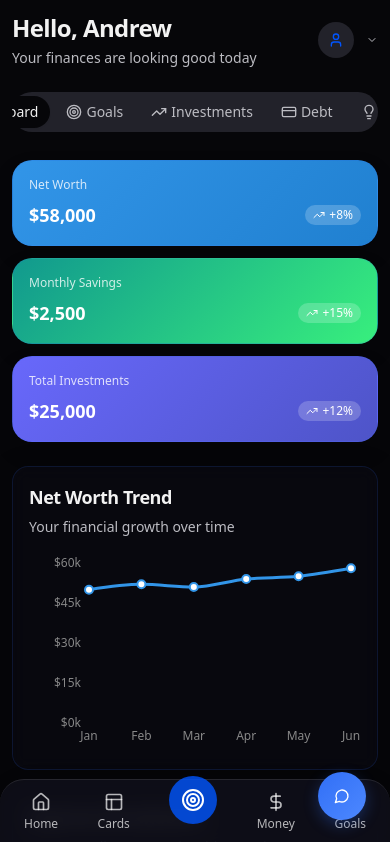
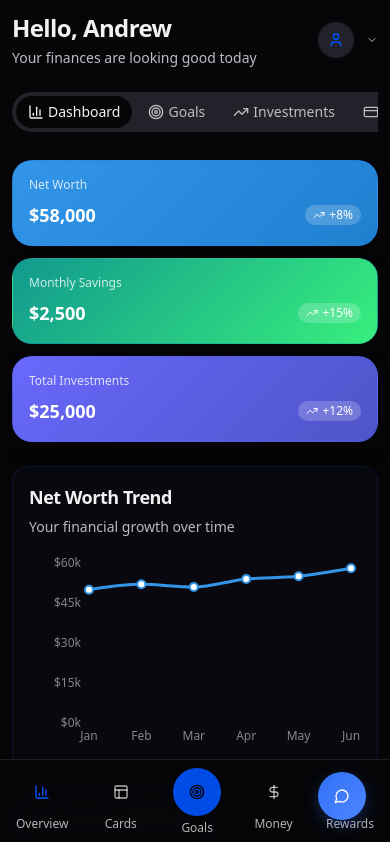
Before and after one commit to Harshx895/Finance_project, a React (Vite) app: page / in a window 390 px wide. Shown: the top 842 px of the page. Built offline with nearby package versions, Linux system fonts and the light colour scheme.

Commit message:
Improve mobile view
Update the mobile view to match the desktop view, addressing issues with card visibility, dashboard navigation, and the unnecessary bottom bar.

```diff
--- a/src/index.css
+++ b/src/index.css
@@ -129,7 +129,7 @@
   box-shadow: 0 12px 24px rgba(0, 0, 0, 0.22);
 }
 
-/* New card colors inspired by the image */
+/* Card colors inspired by the image */
 .card-blue {
   background: linear-gradient(135deg, #3295e8, #2080d0);
 }
@@ -154,13 +154,7 @@
   background: linear-gradient(135deg, #11998e, #38ef7d);
 }
 
-.bottom-nav {
-  background: rgba(15, 15, 25, 0.9);
-  backdrop-filter: blur(10px);
-  border-top: 1px solid rgba(255, 255, 255, 0.1);
-  border-radius: 1.5rem 1.5rem 0 0;
-}
-
+/* Updated mobile styles */
 @media (max-width: 640px) {
   .glass-card {
     border-radius: calc(var(--radius) - 0.25rem);
@@ -170,4 +164,15 @@
     transform: translateY(-1px);
     box-shadow: 0 3px 8px rgba(49, 111, 246, 0.3);
   }
+
+  .tabs-container::-webkit-scrollbar {
+    display: none;
+  }
+
+  .tabs-container {
+    -ms-overflow-style: none;
+    scrollbar-width: none;
+    overflow-x: auto;
+    padding-bottom: 4px;
+  }
 }
--- a/src/pages/Index.tsx
+++ b/src/pages/Index.tsx
@@ -1,4 +1,3 @@
-
 import { useState } from "react";
 import { MetricCard } from "@/components/MetricCard";
 import {
@@ -10,7 +9,7 @@ import {
 } from "@/components/ui/card";
 import { Tabs, TabsContent, TabsList, TabsTrigger } from "@/components/ui/tabs";
 import { LineChart, Line, PieChart, Pie, Cell, ResponsiveContainer, XAxis, YAxis, Tooltip, BarChart, Bar } from 'recharts';
-import { MessageCircle, User, ChevronDown, TrendingUp, Wallet, CreditCard, BarChart3, Target, Lightbulb, Home, Layout, DollarSign, Trophy } from "lucide-react";
+import { MessageCircle, User, ChevronDown, TrendingUp, Wallet, CreditCard, BarChart3, Target, Lightbulb, Layout, DollarSign, Trophy } from "lucide-react";
 import { Button } from "@/components/ui/button";
 
 const dummyNetWorthData = [
@@ -64,7 +63,7 @@ const Index = () => {
   const [showAIChat, setShowAIChat] = useState(false);
 
   return (
-    <div className="min-h-screen p-3 md:p-8 bg-background">
+    <div className="min-h-screen p-3 md:p-8 bg-background pb-20 md:pb-8">
       <div className="max-w-7xl mx-auto space-y-6 md:space-y-8">
         <div className="flex items-center justify-between">
           <div className="space-y-1">
@@ -81,26 +80,26 @@ const Index = () => {
 
         <Tabs defaultValue="dashboard" className="space-y-6 md:space-y-8">
           <div className="relative overflow-auto pb-1">
-            <TabsList className="inline-flex w-full md:w-auto p-1 gap-1 bg-secondary rounded-full overflow-x-auto scrollbar-none">
+            <TabsList className="inline-flex w-full w-auto p-1 gap-1 bg-secondary rounded-full overflow-x-auto scrollbar-none">
               <TabsTrigger value="dashboard" className="rounded-full whitespace-nowrap data-[state=active]:tab-active">
                 <BarChart3 className="h-4 w-4 mr-1 md:mr-2" />
-                <span className="md:inline">Dashboard</span>
+                <span>Dashboard</span>
               </TabsTrigger>
               <TabsTrigger value="goals" className="rounded-full whitespace-nowrap data-[state=active]:tab-active">
                 <Target className="h-4 w-4 mr-1 md:mr-2" />
-                <span className="md:inline">Goals</span>
+                <span>Goals</span>
               </TabsTrigger>
               <TabsTrigger value="investments" className="rounded-full whitespace-nowrap data-[state=active]:tab-active">
                 <TrendingUp className="h-4 w-4 mr-1 md:mr-2" />
-                <span className="md:inline">Investments</span>
+                <span>Investments</span>
               </TabsTrigger>
               <TabsTrigger value="debt" className="rounded-full whitespace-nowrap data-[state=active]:tab-active">
                 <CreditCard className="h-4 w-4 mr-1 md:mr-2" />
-                <span className="md:inline">Debt</span>
+                <span>Debt</span>
               </TabsTrigger>
               <TabsTrigger value="scenarios" className="rounded-full whitespace-nowrap data-[state=active]:tab-active">
                 <Lightbulb className="h-4 w-4 mr-1 md:mr-2" />
-                <span className="md:inline">Scenarios</span>
+                <span>Scenarios</span>
               </TabsTrigger>
             </TabsList>
           </div>
@@ -439,29 +438,37 @@ const Index = () => {
         <MessageCircle className="h-5 w-5 md:h-6 md:w-6 text-white" />
       </Button>
 
-      {/* Mobile Bottom Navigation - Inspired by the reference image */}
-      <div className="md:hidden fixed bottom-0 left-0 right-0 bottom-nav z-40 py-3 px-6">
+      <div className="md:hidden fixed bottom-0 left-0 right-0 z-40 bg-background/95 backdrop-blur-lg border-t border-white/10 px-4 py-2">
         <div className="flex justify-between items-center">
           <div className="flex flex-col items-center">
-            <Home className="h-5 w-5 text-white/70" />
-            <span className="text-xs mt-1 text-white/70">Home</span>
+            <Button variant="ghost" size="icon" className="h-10 w-10 rounded-full">
+              <BarChart3 className="h-5 w-5 text-primary" />
+            </Button>
+            <span className="text-xs mt-1 text-white/70">Overview</span>
           </div>
           <div className="flex flex-col items-center">
-            <Layout className="h-5 w-5 text-white/70" />
+            <Button variant="ghost" size="icon" className="h-10 w-10 rounded-full">
+              <Layout className="h-5 w-5 text-white/70" />
+            </Button>
             <span className="text-xs mt-1 text-white/70">Cards</span>
           </div>
           <div className="flex flex-col items-center">
-            <div className="h-12 w-12 rounded-full bg-primary/80 flex items-center justify-center -mt-6">
-              <Target className="h-6 w-6 text-white" />
-            </div>
+            <Button variant="default" size="icon" className="h-12 w-12 rounded-full bg-primary/90 hover:bg-primary">
+              <Target className="h-6 w-6 text-black" />
+            </Button>
+            <span className="text-xs mt-1 text-white/70">Goals</span>
           </div>
           <div className="flex flex-col items-center">
-            <DollarSign className="h-5 w-5 text-white/70" />
+            <Button variant="ghost" size="icon" className="h-10 w-10 rounded-full">
+              <DollarSign className="h-5 w-5 text-white/70" />
+            </Button>
             <span className="text-xs mt-1 text-white/70">Money</span>
           </div>
           <div className="flex flex-col items-center">
-            <Trophy className="h-5 w-5 text-white/70" />
-            <span className="text-xs mt-1 text-white/70">Goals</span>
+            <Button variant="ghost" size="icon" className="h-10 w-10 rounded-full">
+              <Trophy className="h-5 w-5 text-white/70" />
+            </Button>
+            <span className="text-xs mt-1 text-white/70">Rewards</span>
           </div>
         </div>
       </div>
```
